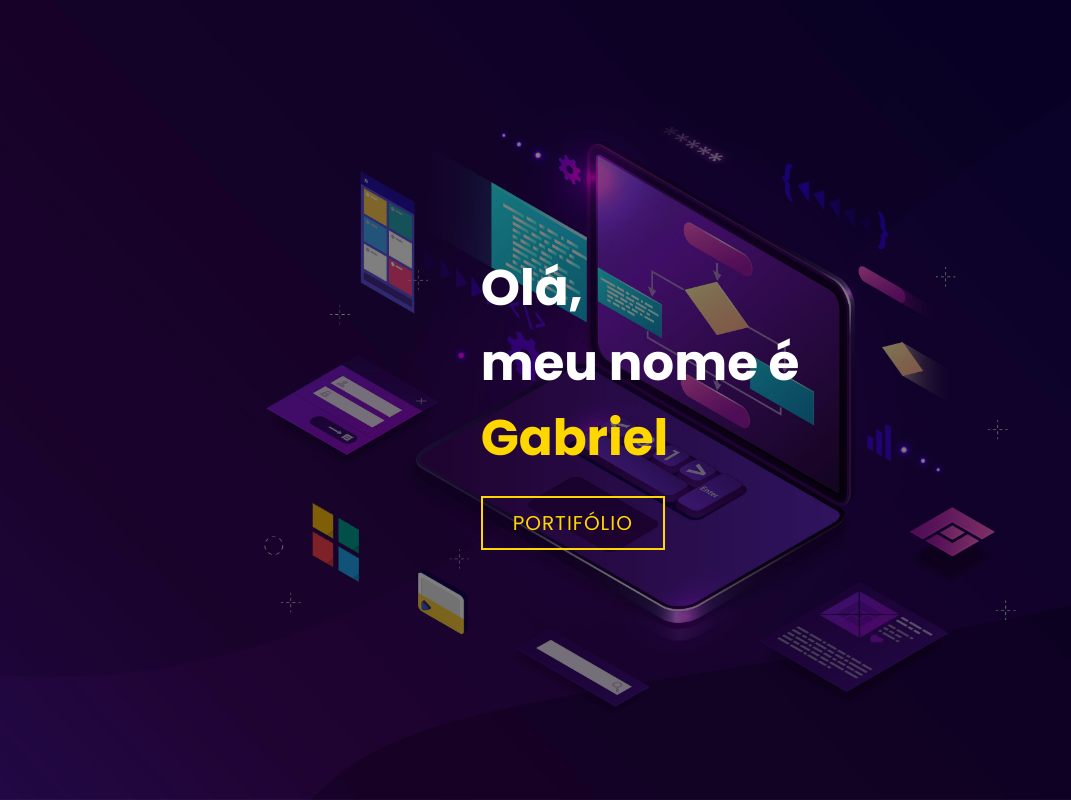
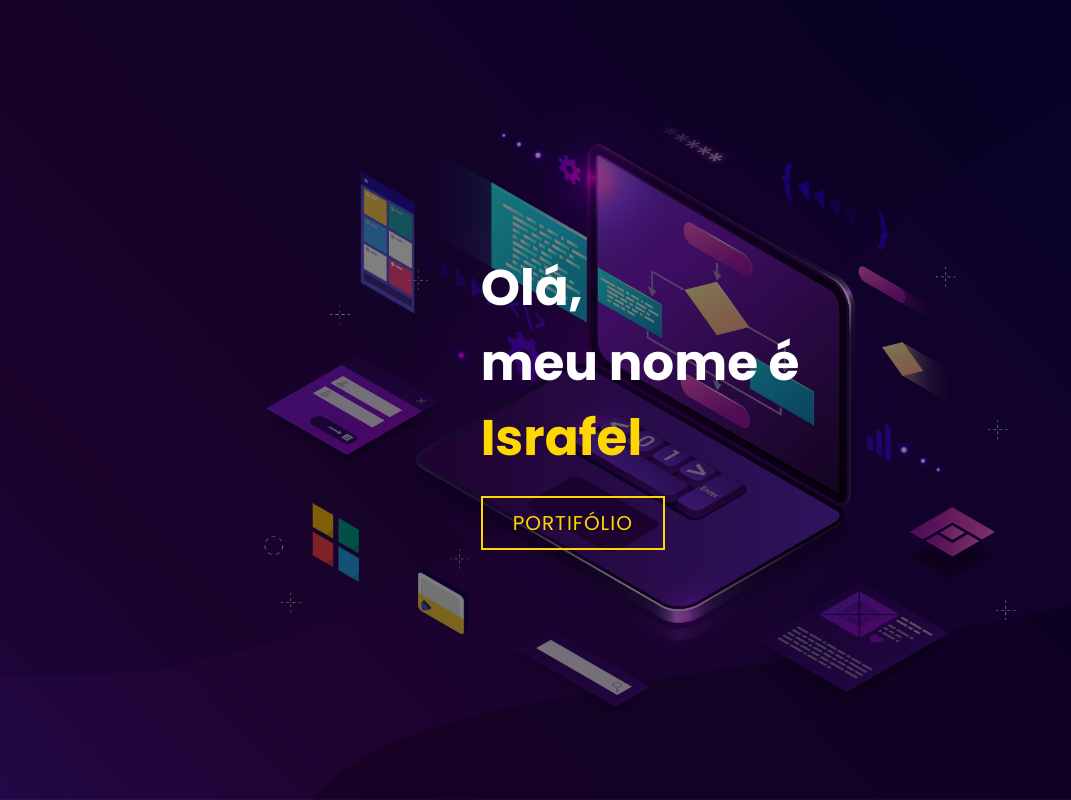
Before and after one commit to EnkiOH/estudo-portfolio, a plain HTML site: page index.html in a window 1280 px wide. Shown: the top 800 px of the page, without its empty margins (0-1071 px from the left). Drawn offline with Linux system fonts and the light colour scheme.

Commit message:
update name

```diff
--- a/index.html
+++ b/index.html
@@ -14,7 +14,7 @@
             <div>
                 <h1>Olá,<span></span></h1>
                 <h1>meu nome é<span></span></h1>
-                <h1>Gabriel<span></span></h1>
+                <h1>Israfel<span></span></h1>
                 <a href="#portfolio" type="button" class="cta">Portifólio</a>
             </div>
         </div>
```
